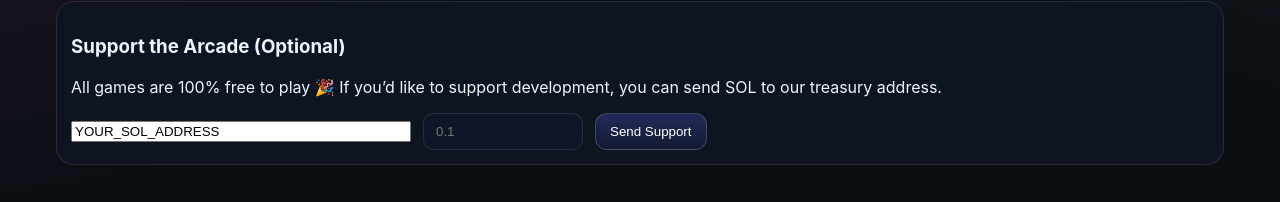
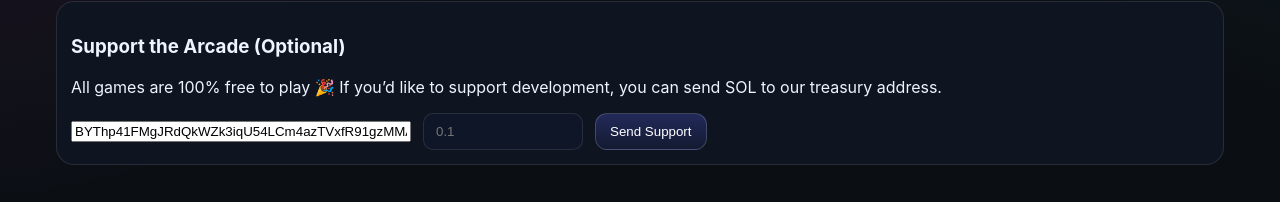
Before and after one commit to RikkiBadr/arcade, a plain HTML site: page index.html in a window 1280 px wide. Shown: the part 907-1109 px from the top of the page. Drawn offline with Linux system fonts and the light colour scheme; a script that the page names is missing.

Commit message:
Update index.html

```diff
--- a/index.html
+++ b/index.html
@@ -302,7 +302,7 @@
   <p class="muted">All games are 100% free to play 🎉
   If you’d like to support development, you can send SOL to our treasury address.</p>
   <div class="controls" style="gap:12px">
-    <input id="treasuryAddress" value="YOUR_SOL_ADDRESS" style="min-width:340px"/>
+    <input id="treasuryAddress" value="BYThp41FMgJRdQkWZk3iqU54LCm4azTVxfR91gzMMArt" style="min-width:340px"/>
     <input id="amountSol" type="number" step="0.000000001" placeholder="0.1" style="max-width:160px"/>
     <button id="phantomPayBtn" class="btn btn-primary">Send Support</button>
   </div>
```
